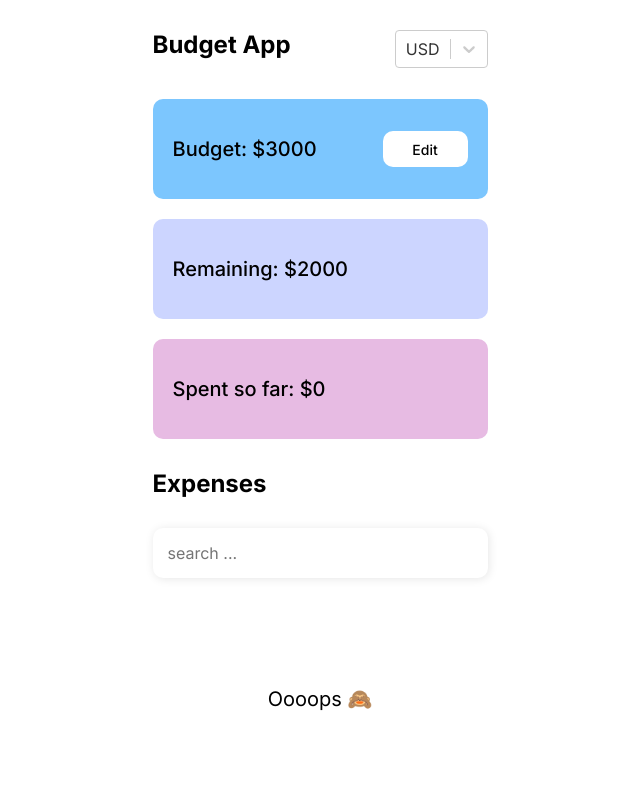
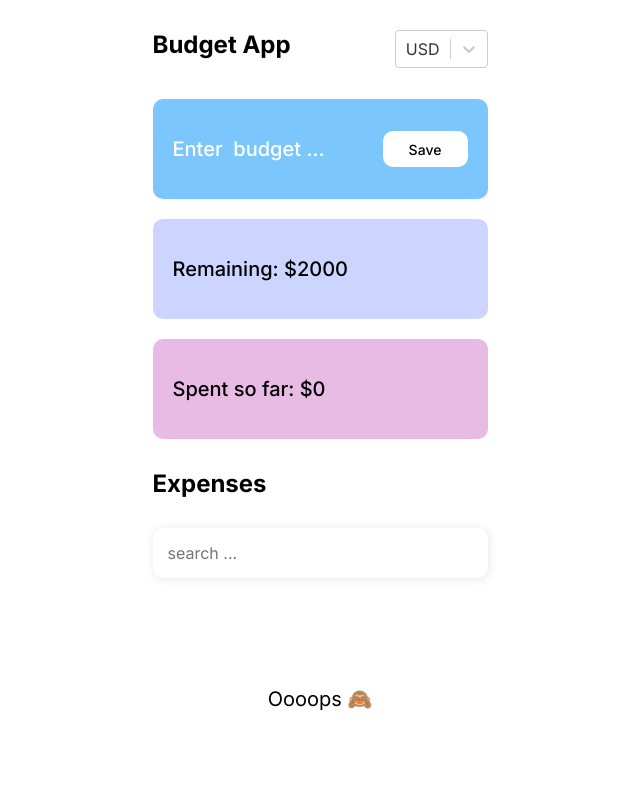
Before and after one commit to OlgaUsovich/react-budget-app, a React (Create React App) app: page / in a window 1280 px wide. Both pictures are taken after a click on the button "Edit". Shown: the top 800 px of the page, without its empty margins (320-960 px from the left). Built offline with nearby package versions, Linux system fonts and the light colour scheme.

Commit message:
feat(hw-39): add budget context

```diff
--- a/src/components/Budget/Budget.tsx
+++ b/src/components/Budget/Budget.tsx
@@ -1,14 +1,43 @@
-import { Button, StyledBudget, StyledSpan } from "./styles";
+import { useContext, useState } from "react";
+import { BudgetContext } from "../../context";
+import { IBudgetContext } from "../../types";
+import { Button, StyledBudget, StyledInput, StyledSpan } from "./styles";
 
 interface IProps {
-  text: string;
+  currency: string;
+  budget: number;
 }
 
-export const Budget = ({ text }: IProps) => {
+export const Budget = ({ currency, budget }: IProps) => {
+  const { setBudget } = useContext<IBudgetContext>(BudgetContext);
+  const [isEditMode, setIsEditMode] = useState<boolean>(false);
+
+  const handleEdit = () => {
+    setIsEditMode(true);
+  };
+
+  const handleSave = () => {
+    setIsEditMode(false);
+    setBudget(444);
+
+  };
+
   return (
     <StyledBudget>
-      <StyledSpan>{text}</StyledSpan>
-      <Button>Edit</Button>
+      {isEditMode ? (
+        <>
+          <StyledInput placeholder="Enter  budget ..." />
+          <Button onClick={handleSave}>Save</Button>
+        </>
+      ) : (
+        <>
+          <StyledSpan>
+            Budget: {currency}
+            {budget}
+          </StyledSpan>
+          <Button onClick={handleEdit}>Edit</Button>
+        </>
+      )}
     </StyledBudget>
   );
 };
--- a/src/components/Budget/styles.ts
+++ b/src/components/Budget/styles.ts
@@ -7,8 +7,7 @@ export const StyledBudget = styled.div`
   height: 100px;
   border-radius: 10px;
   padding: 0 20px;
-  background-color: #7CC6FE;
-
+  background-color: #7cc6fe;
 `;
 
 export const Button = styled.button`
@@ -16,14 +15,33 @@ export const Button = styled.button`
   height: 36px;
   border: 0;
   border-radius: 10px;
-  background-color: #FFFFFF;
-  font-family: 'Inter', 'sans-serif';
+  background-color: #ffffff;
+  font-family: "Inter", "sans-serif";
   font-weight: 500;
   font-size: 14px;
   cursor: pointer;
 `;
 
 export const StyledSpan = styled.span`
-font-weight: 500;
-font-size: 20px;
-`
+  font-weight: 500;
+  font-size: 20px;
+`;
+
+export const StyledInput = styled.input`
+  width: 153px;
+  font-family: "Inter", "sans-serif";
+  font-weight: 500;
+  font-size: 20px;
+  line-height: 24px;
+  color: #ffffff;
+  background-color: transparent;
+  border: 0;
+
+  &::placeholder {
+    color: #ffffff;
+  }
+
+  &:focus-visible {
+    outline: 0;
+  }
+`;
--- a/src/context/BudgetContext/BudgetContext.tsx
+++ b/src/context/BudgetContext/BudgetContext.tsx
@@ -1,27 +1,17 @@
 import { createContext, FC, ReactNode, useState } from "react";
-
-interface IBudget {
-    budget: number;
-}
-
-interface IBudgetContext {
-    budget: IBudget;
-    setBudget: (budget: IBudget) => void;
-}
+import { IBudgetContext } from "../../types";
 
 export const BudgetContext = createContext<IBudgetContext>({
-    budget: {budget: 0},
-    setBudget: (value: IBudget) => {}
+    budget: 0,
+    setBudget: (value: number) => {}
 });
 
 const useBudgetContext = () => {
     const [budgetContext, setBudgetContext] = useState<IBudgetContext>(
         () => {
             return {
-                budget: {
-                    budget: 0
-                },
-                setBudget: (value: IBudget) => {
+                budget: 0,
+                setBudget: (value: number) => {
                     setBudgetContext(context => ({
                         ...context,
                         budget: value
--- a/src/context/index.ts
+++ b/src/context/index.ts
@@ -1,4 +1,6 @@
 import { ExpensesContext, ExpensesProvider } from "./ExpensesContext";
 import { CurrencyContext, CurrencyProvider } from "./CurrencyContext";
+import { AppContextProvider } from "./AppContexProvider";
+import { BudgetContext } from "./BudgetContext";
 
-export { ExpensesContext, ExpensesProvider, CurrencyContext, CurrencyProvider };
+export { ExpensesContext, ExpensesProvider, CurrencyContext, CurrencyProvider, AppContextProvider, BudgetContext };
```
